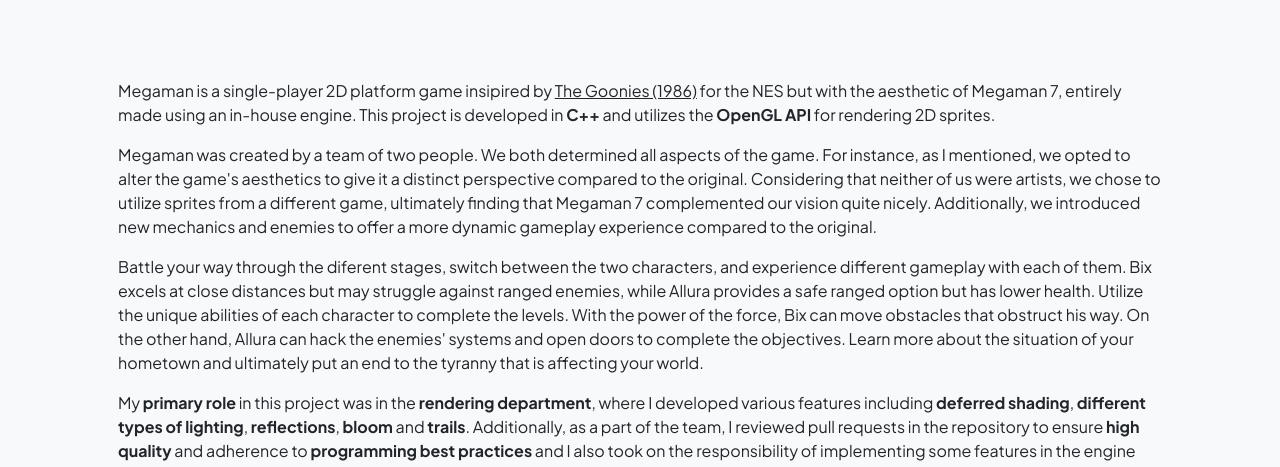
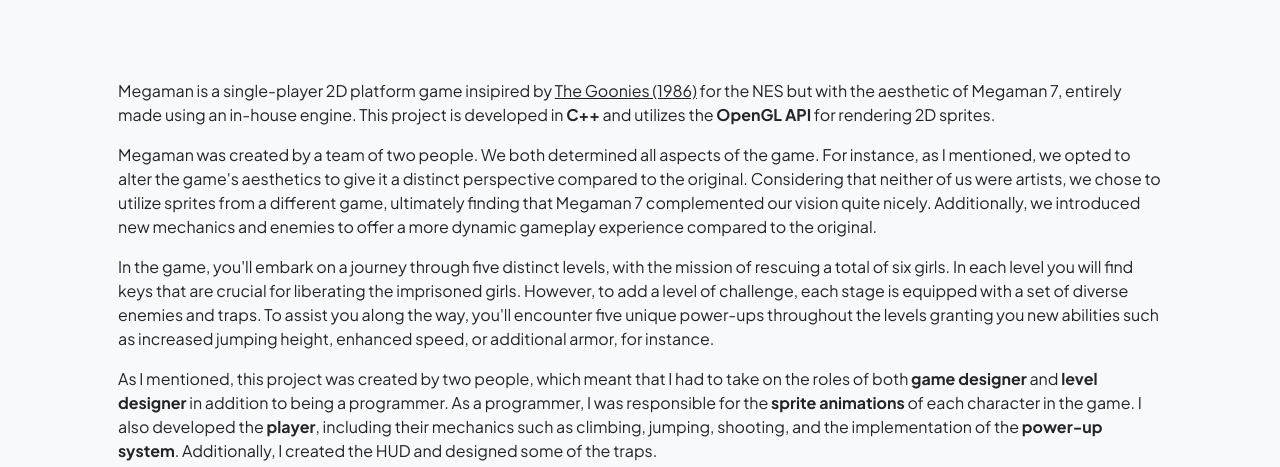
Before and after one commit to PaablooCH/PaablooCH.github.io, a plain HTML site: page projects/megaman.html in a window 1280 px wide. Shown: the part 267-734 px from the top of the page. Drawn offline with nearby package versions, Linux system fonts and the light colour scheme; a script that the page names is missing.

Commit message:
feat: megaman page

```diff
--- a/projects/megaman.html
+++ b/projects/megaman.html
@@ -53,17 +53,14 @@
                                     Considering that neither of us were artists, we chose to utilize sprites from a different game, ultimately finding that Megaman 7 complemented our vision quite nicely.
                                     Additionally, we introduced new mechanics and enemies to offer a more dynamic gameplay experience compared to the original.</p>
 
-                                <p>Battle your way through the diferent stages, switch between the two characters, and experience different gameplay with each of them.
-                                    Bix excels at close distances but may struggle against ranged enemies, while Allura provides a safe ranged option but has lower health.
-                                    Utilize the unique abilities of each character to complete the levels. With the power of the force,
-                                    Bix can move obstacles that obstruct his way. On the other hand, Allura can hack the enemies' systems and open doors to complete the objectives.
-                                    Learn more about the situation of your hometown
-                                    and ultimately put an end to the tyranny that is affecting your world.</p>
+                                <p>In the game, you'll embark on a journey through five distinct levels, with the mission of rescuing a total of six girls. In each level you will find keys that are crucial for liberating the imprisoned girls.
+                                    However, to add a level of challenge, each stage is equipped with a set of diverse enemies and traps.
+                                    To assist you along the way, you'll encounter five unique power-ups throughout the levels granting you new abilities such as increased jumping height, enhanced speed, or additional armor, for instance.
+                                </p>
 
-                                <p>My <strong>primary role</strong> in this project was in the <strong>rendering department</strong>, where I developed various
-                                    features including <strong>deferred shading</strong>, <strong>different types of lighting</strong>, <strong>reflections</strong>, <strong>bloom</strong> and <strong>trails</strong>.
-                                    Additionally, as a part of the team, I reviewed pull requests in the repository to ensure <strong>high quality</strong> and adherence to <strong>programming best practices</strong>
-                                    and I also took on the responsibility of implementing some features in the engine and resolving <strong>bugs</strong> and <strong>memory leaks</strong>.</p>
+                                <p>As I mentioned, this project was created by two people, which meant that I had to take on the roles of both <strong>game designer</strong> and <strong>level designer</strong> in addition to being a programmer.
+                                    As a programmer, I was responsible for the <strong>sprite animations</strong> of each character in the game. I also developed the <strong>player</strong>, including their mechanics such as climbing,
+                                    jumping, shooting, and the implementation of the <strong>power-up system</strong>. Additionally, I created the HUD and designed some of the traps.</p>
                                 <div class="d-flex justify-content-center fs-2 gap-4">
                                     <a class="text-gradient" href="https://github.com/PaablooCH/Megaman/releases/latest" target="_blank"><i class="bi bi-github"></i></a>
                                 </div>
```
Also changed, not shown: projects.html (+2 -2 lines), projects/axolotl-engine.html (+1 -1 lines), projects/starfall-rebellion.html (+1 -1 lines), resume.html (+5 -4 lines).
